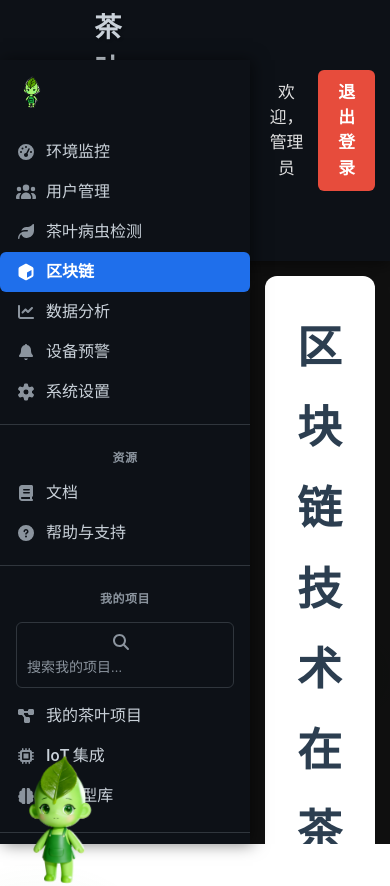
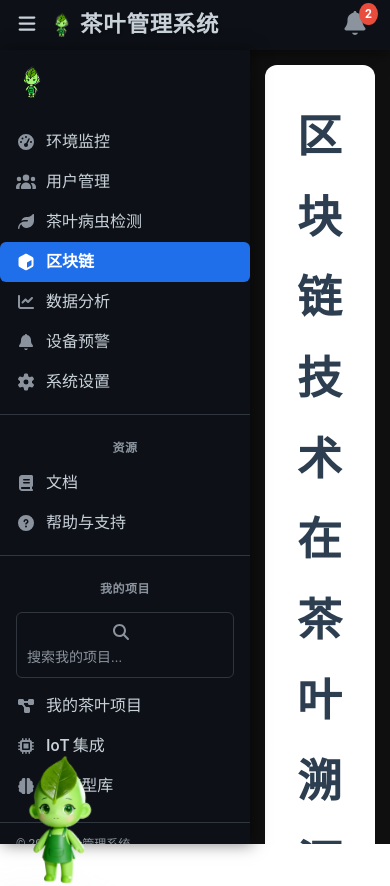
Before and after one commit to AndyJosta/SSS, a React (Create React App) app: page /homepage/blockchain in a window 390 px wide. Built offline with nearby package versions, Linux system fonts and the light colour scheme; sample sign-in values are in the browser's storage.

Commit message:
feat: 实现移动端适配，调整Header和HomePage组件样式

```diff
--- a/src/components/Header.css
+++ b/src/components/Header.css
@@ -8,6 +8,7 @@
   box-shadow: 0 4px 15px rgba(0, 0, 0, 0.5); /* 更强的阴影 */
   font-family: 'Roboto', sans-serif;
   box-sizing: border-box;
+  height: 60px; /* 固定头部高度 */
 }
 
 /* 默认（手机）标题选择器 */
@@ -42,7 +43,7 @@ h1.app-title {
   color: #c9d1d9; /* 与顶部栏文本颜色一致 */
   font-size: 1.5em; /* 默认（手机）汉堡包菜单字体大小 */
   cursor: pointer;
-  display: block; /* 默认（手机）显示汉堡包菜单 */
+  display: none; /* 默认在桌面端隐藏 */
   padding: 5px;
   transition: transform 0.3s ease;
 }
@@ -120,7 +121,7 @@ h1.app-title {
 }
 
 .header-right {
-  display: flex; /* 默认（手机）隐藏用户信息和退出按钮 */
+  display: flex; /* 默认桌面端显示 */
   align-items: center;
   gap: 15px;
 }
@@ -169,12 +170,12 @@ h1.app-title {
   }
 
   .hamburger-menu {
-    /* 桌面端也显示汉堡包菜单，不再隐藏 */
-    display: block;
+    display: none; /* 桌面端隐藏汉堡包菜单 */
   }
 
   .header-search-container {
     max-width: 500px; /* 桌面端搜索框更大 */
+    display: flex; /* 桌面端显示搜索框 */
   }
 
   .notification-icon-container {
@@ -192,6 +193,34 @@ h1.app-title {
   /* 汉堡包菜单已移除 */
 }
 
-/* 响应式调整已移除 */
+/* 手机端（小于等于 768px）的样式调整 */
+@media (max-width: 768px) {
+  .app-header {
+    padding: 8px 10px; /* 手机端更小的填充 */
+    height: 50px; /* 手机端头部高度 */
+  }
+
+  .app-header-logo {
+    height: 25px; /* 手机端logo更小 */
+  }
+
+  h1.app-title {
+    font-size: 1.4em; /* 手机端标题字体更小 */
+  }
+
+  .hamburger-menu {
+    display: block; /* 手机端显示汉堡包菜单 */
+    font-size: 1.2em;
+  }
+
+  .header-search-container,
+  .header-right {
+    display: none; /* 手机端隐藏搜索框和用户信息 */
+  }
+
+  .notification-icon-container {
+    margin-right: 10px; /* 手机端通知图标间距 */
+  }
+}
 
 /* 确保 hamburger-menu 在任何情况下都不显示已移除 */
--- a/src/components/HomePage.css
+++ b/src/components/HomePage.css
@@ -10,6 +10,7 @@
   font-family: 'Roboto', sans-serif;
   background-color: rgba(0, 0, 0, 0.5); /* 调整为黑色透明度50% */
   overflow-x: hidden;
+  position: relative; /* 添加相对定位 */
 }
 
 .sidebar {
@@ -358,6 +359,7 @@
   overflow-y: auto;
   margin-left: 250px; /* 侧边栏的固定宽度 */
   transition: margin-left 0.3s ease;
+  width: calc(100% - 250px); /* 初始宽度 */
 }
 
 /* Main content 根据侧边栏状态调整 */
@@ -367,6 +369,7 @@
 
 .main-content.expanded-content {
   margin-left: 250px; /* 对应展开侧边栏宽度 */
+  width: calc(100% - 250px); /* 展开时宽度 */
 }
 
 /* 桌面端样式 */
@@ -401,13 +404,16 @@
     transform: translateX(-100%);
     box-shadow: none;
     padding: 0;
+    top: 50px; /* 手机端头部高度 */
+    height: calc(100vh - 50px); /* 手机端侧边栏高度 */
   }
 
   .sidebar.expanded {
-    width: 80%;
-    max-width: 250px;
+    width: 250px; /* 手机端展开宽度 */
+    max-width: 80%; /* 最大宽度 */
     transform: translateX(0);
     box-shadow: 3px 0 15px rgba(0, 0, 0, 0.5);
+    background-color: #0d1117; /* 确保背景色覆盖 */
   }
 
   .sidebar-header {
@@ -448,7 +454,7 @@
   }
 
   .main-content {
-    margin-left: 0;
+    margin-left: 0; /* 手机端主内容无左边距 */
     width: 100%;
     padding: 15px;
   }
```
